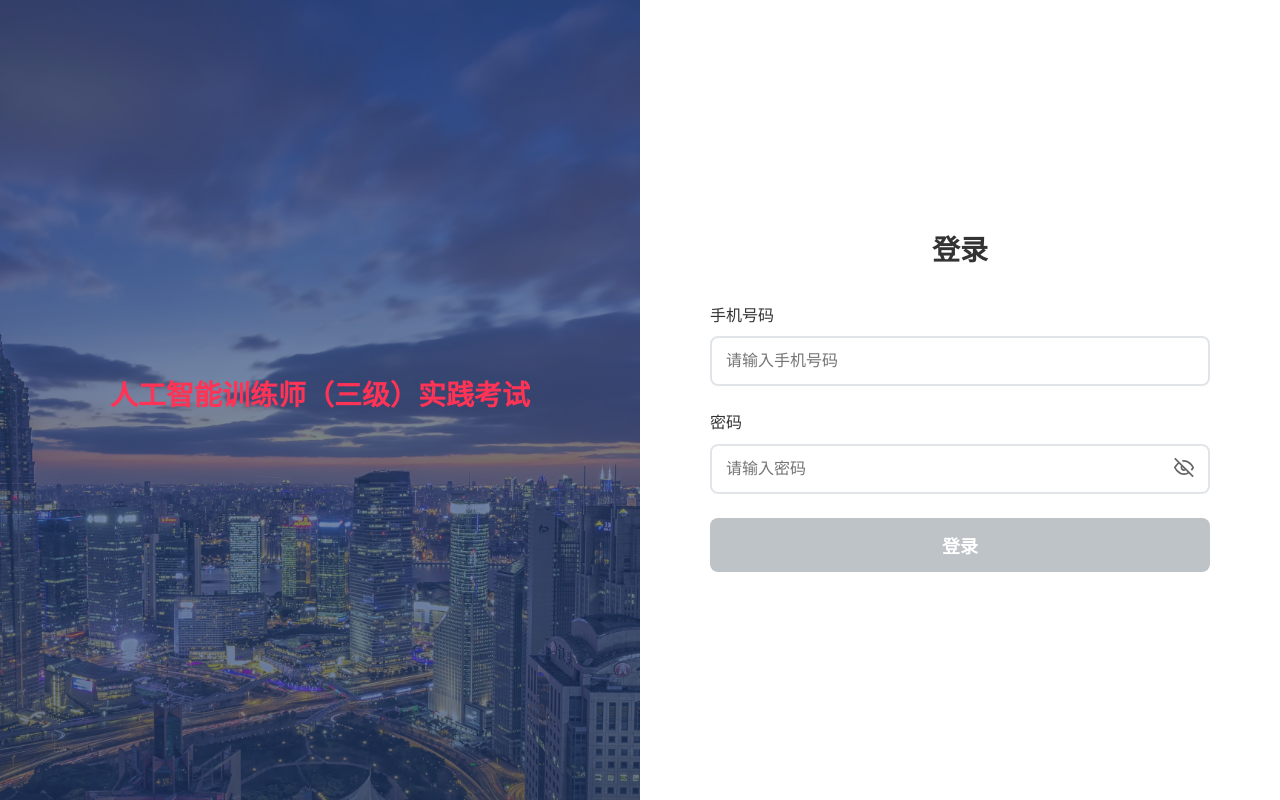
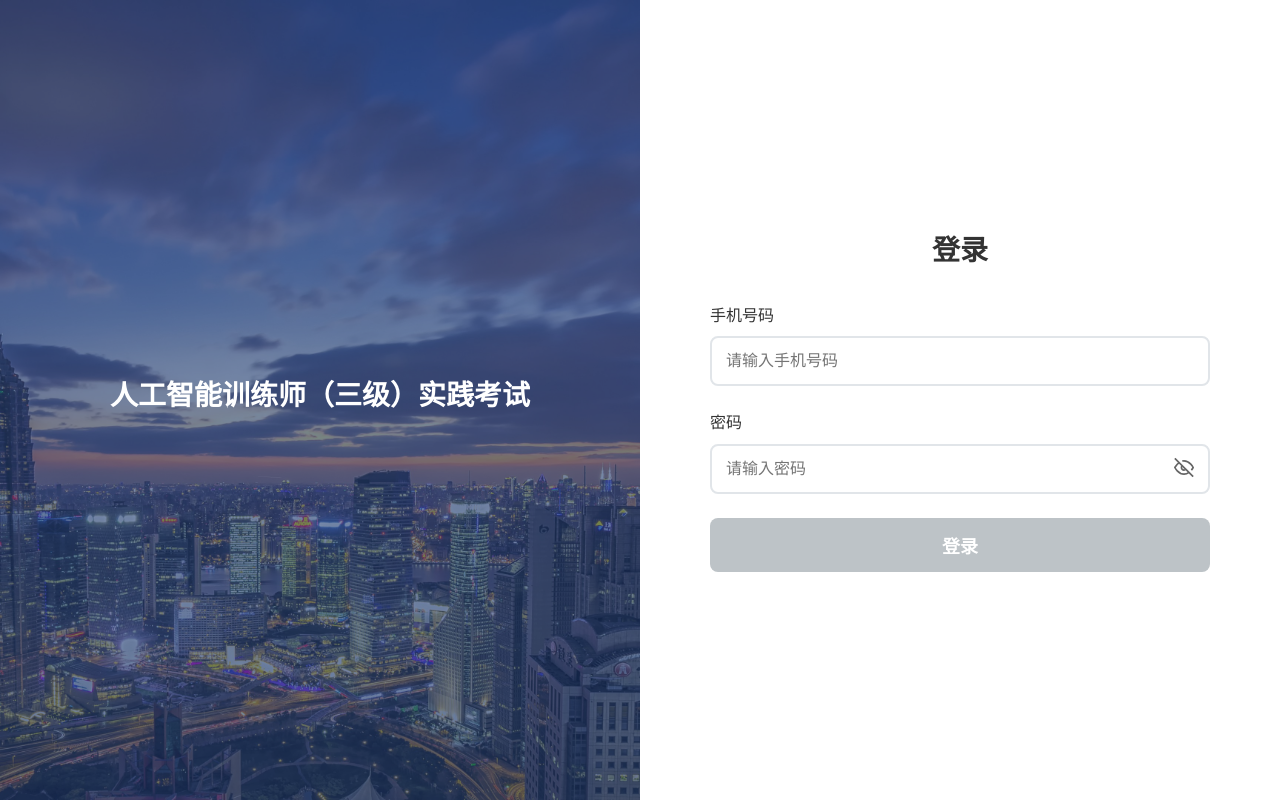
Before and after one commit to leexyuuu/Engineering-Technology, a Vue app in the folder frontend/ai-exam/: page / in a window 1280 px wide. Built offline with nearby package versions, Linux system fonts and the light colour scheme.

Commit message:
update:login page title color

```diff
--- a/frontend/ai-exam/src/components/LoginPage.vue
+++ b/frontend/ai-exam/src/components/LoginPage.vue
@@ -247,7 +247,7 @@ const handleLogin = async () => {
   font-size: 28px;
   font-weight: bold;
   margin: 0 0 10px 0;
-  color: #FF3355;
+  color: white;
 }
 
 .exam-title {
```
